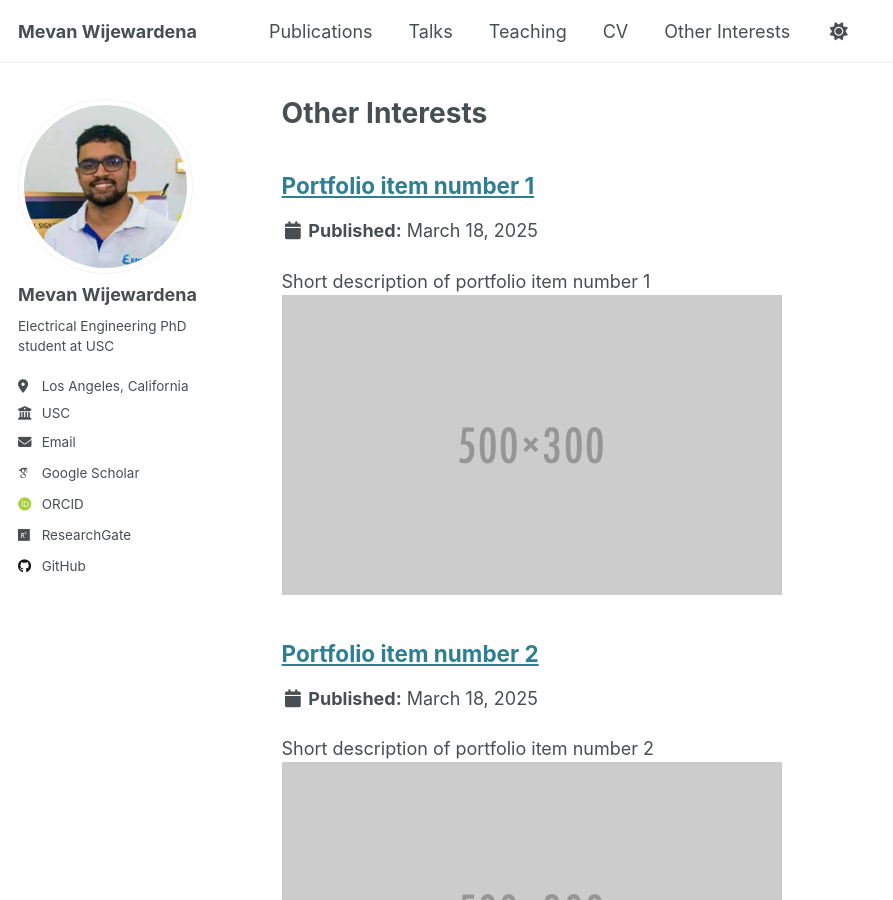
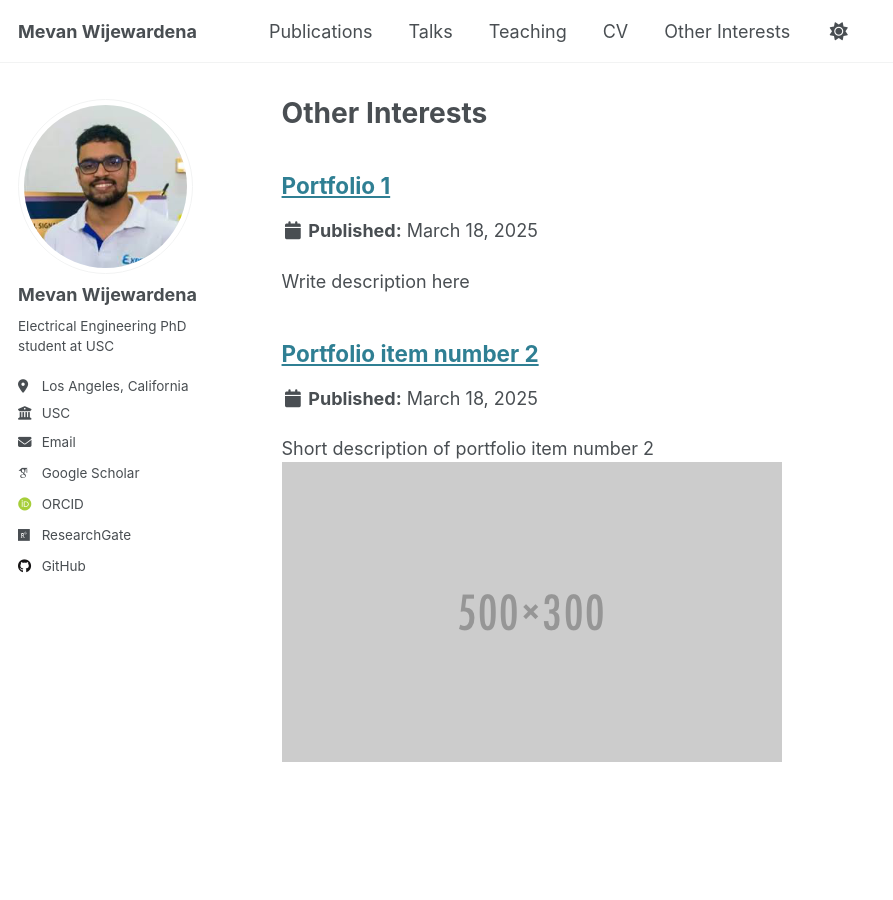
Before and after one commit to mevanwijewardena/mevanwijewardena.github.io, a Jekyll site: the page built from _pages/portfolio.html, in a window 1280 px wide and 900 px high. Shown: the whole window, without its empty margins (0-893 px from the left). Built offline with Jekyll 4.4.1, drawn with Linux system fonts in a browser that asks for light colours; some web fonts are replaced.

Commit message:
Update portfolio-1.md

```diff
--- a/_portfolio/portfolio-1.md
+++ b/_portfolio/portfolio-1.md
@@ -1,6 +1,5 @@
 ---
-title: "Portfolio item number 1"
-excerpt: "Short description of portfolio item number 1<br/><img src='/images/500x300.png'>"
+excerpt: "Write description here"
 collection: portfolio
 ---
 
```
